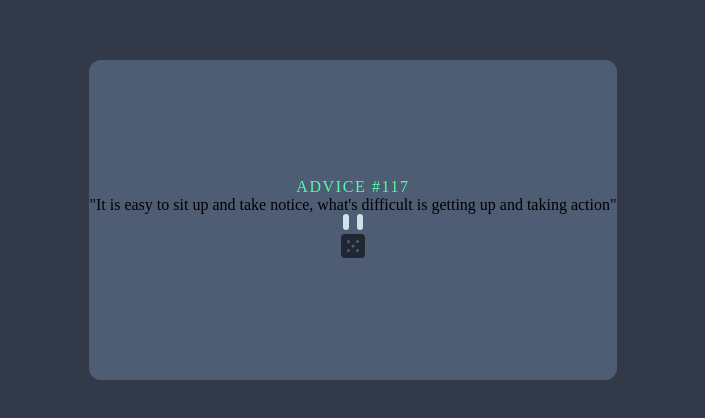
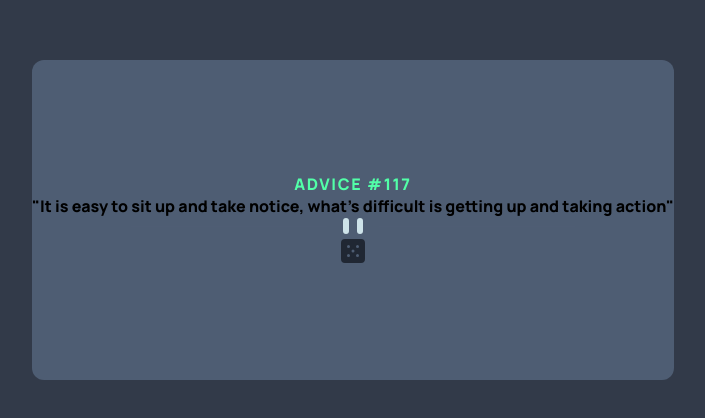
Before and after one commit to radanovicnikola93/advice-generator-app, a plain HTML site: page index.html in a window 1280 px wide. Shown: the part 180-598 px from the top of the page, without its empty margins (287-992 px from the left). Drawn offline with Linux system fonts and the light colour scheme.

Commit message:
updated font-family on body

```diff
--- a/styles/index.css
+++ b/styles/index.css
@@ -19,7 +19,6 @@
   --quote-fs: 1.75rem;
 
   /* font family */
-  --ff-manrope: "Manrope", sans-serif;
   --fw-mandrope: 800;
 }
 
@@ -115,6 +114,8 @@ video {
 
 body {
     background-color: var(--dark-grayish-blue);
+    font-family: 'Manrope', sans-serif;
+    font-weight: var(--fw-mandrope);
 }
 
 .advice {
```
